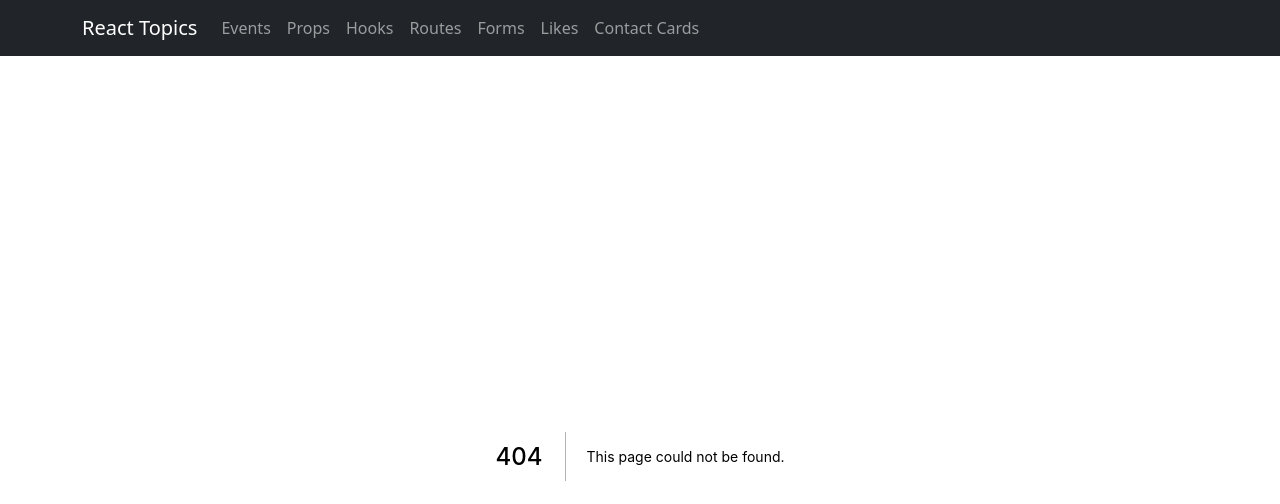
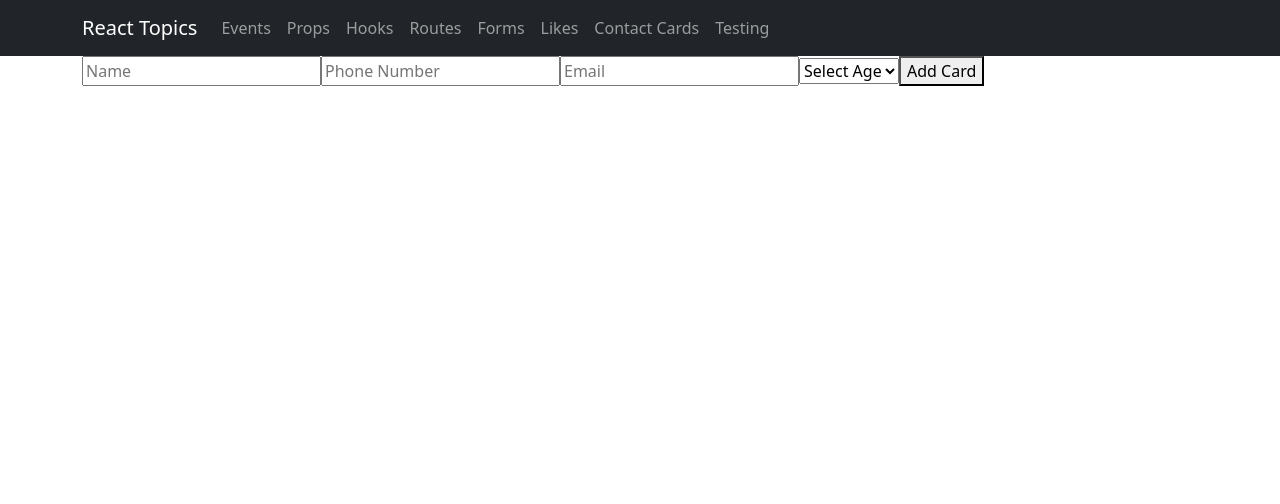
Before and after one commit to mark-e-brewer/react-topics, a Next.js app: page /testPage in a window 1280 px wide. Before the commit this address had no page. Shown: the top 504 px of the page. Built offline with nearby package versions, Linux system fonts and the light colour scheme.

Commit message:
reference forms

```diff
--- a/components/NavBar.js
+++ b/components/NavBar.js
@@ -37,6 +37,9 @@ export default function NavBar() {
             <Link passHref href="/contactCards">
               <Nav.Link>Contact Cards</Nav.Link>
             </Link>
+            <Link passHref href="/testPage">
+              <Nav.Link>Testing</Nav.Link>
+            </Link>
           </Nav>
         </Navbar.Collapse>
       </Container>
--- a/components/contactForm.js
+++ b/components/contactForm.js
@@ -37,7 +37,7 @@ const FormWithCard = () => {
 
   return (
     <div className="form-container">
-      <h1 className="form-title">Form with Card Example</h1>
+      <h1 className="form-title">Person Info Form</h1>
       <form className="form" onSubmit={handleFormSubmit}>
         <label htmlFor="name">Name:</label>
         <input
@@ -87,9 +87,8 @@ const FormWithCard = () => {
         <br />
         <button className="form-submit" type="submit">Submit</button>
       </form>
-      <h2>Cards:</h2>
       <div className="cards-container">
-        <h2 className="cards-title">Cards</h2>
+        <h2 className="cards-title">Contact Cards</h2>
         {cards.map((card) => (
           <div className="cards-container">
             <h2 className="cards-title">Cards</h2>
--- /dev/null
+++ b/components/notesFormEdit.js
@@ -0,0 +1,134 @@
+import React, { useState } from 'react';
+
+const CardFormEdit = () => {
+  const [name, setName] = useState(''); // State for name input
+  const [phoneNumber, setPhoneNumber] = useState(''); // State for phone number input
+  const [email, setEmail] = useState(''); // State for email input
+  const [age, setAge] = useState(''); // State for age input
+  const [cards, setCards] = useState([]); // State for cards array
+  const [cardId, setCardId] = useState(0); // State for card ID counter
+  const [editCardId, setEditCardId] = useState(null); // State for card ID being edited
+
+  const handleNameChange = (e) => {
+    setName(e.target.value); // Update the name state with input value
+  };
+
+  const handlePhoneNumberChange = (e) => {
+    setPhoneNumber(e.target.value); // Update the phone number state with input value
+  };
+
+  const handleEmailChange = (e) => {
+    setEmail(e.target.value); // Update the email state with input value
+  };
+
+  const handleAgeChange = (e) => {
+    setAge(e.target.value); // Update the age state with input value
+  };
+
+  const handleSubmit = (e) => {
+    e.preventDefault(); // Prevent form submission
+
+    if (editCardId !== null) {
+      // If editing an existing card
+      const updatedCards = cards.map((card) => {
+        if (card.id === editCardId) {
+          // Update the edited card with new data
+          return {
+            ...card,
+            name,
+            phoneNumber,
+            email,
+            age,
+          };
+        }
+        return card;
+      });
+
+      // Update the cards state with the updated cards array
+      setCards(updatedCards);
+
+      // Reset the editCardId state
+      setEditCardId(null);
+    } else {
+      // If creating a new card
+      // Create a new card object with the submitted data and unique ID
+      const newCard = {
+        id: cardId,
+        name,
+        phoneNumber,
+        email,
+        age,
+      };
+
+      // Update the cards state with the new card object
+      setCards([...cards, newCard]);
+
+      // Increment the card ID counter for the next card
+      setCardId(cardId + 1);
+    }
+
+    // Reset the form inputs
+    setName('');
+    setPhoneNumber('');
+    setEmail('');
+    setAge('');
+  };
+
+  const handleEdit = (card) => {
+    // Populate the form inputs with the card data being edited
+    setName(card.name);
+    setPhoneNumber(card.phoneNumber);
+    setEmail(card.email);
+    setAge(card.age);
+
+    // Set the editCardId state to the ID of the card being edited
+    setEditCardId(card.id);
+  };
+
+  return (
+    <div>
+      <form onSubmit={handleSubmit}>
+        <input
+          type="text"
+          value={name}
+          onChange={handleNameChange}
+          placeholder="Name"
+        />
+        <input
+          type="text"
+          value={phoneNumber}
+          onChange={handlePhoneNumberChange}
+          placeholder="Phone Number"
+        />
+        <input
+          type="email"
+          value={email}
+          onChange={handleEmailChange}
+          placeholder="Email"
+        />
+        <select value={age} onChange={handleAgeChange}>
+          <option value="">Select Age</option>
+          {Array.from({ length: 100 }, (_, i) => (
+            <option key={i + 1} value={i + 1}>
+              {i + 1}
+            </option>
+          ))}
+        </select>
+        <button type="submit">{editCardId !== null ? 'Update Card' : 'Add Card'}</button>
+      </form>
+      <div>
+        {cards.map((card) => (
+          <div key={card.id}>
+            <p>Name: {card.name}</p>
+            <p>Phone Number: {card.phoneNumber}</p>
+            <p>Email: {card.email}</p>
+            <p>Age: {card.age}</p>
+            <button type="button" onClick={() => handleEdit(card)}>Edit</button>
+          </div>
+        ))}
+      </div>
+    </div>
+  );
+};
+
+export default CardFormEdit;
--- /dev/null
+++ b/pages/testPage.js
@@ -0,0 +1,8 @@
+import React from 'react';
+import CardFormEdit from '../components/notesFormEdit';
+
+export default function TestingForms() {
+  return (
+    <CardFormEdit />
+  );
+}
```
Also changed, not shown: components/notesForm.js (added, +97 -0 lines).
